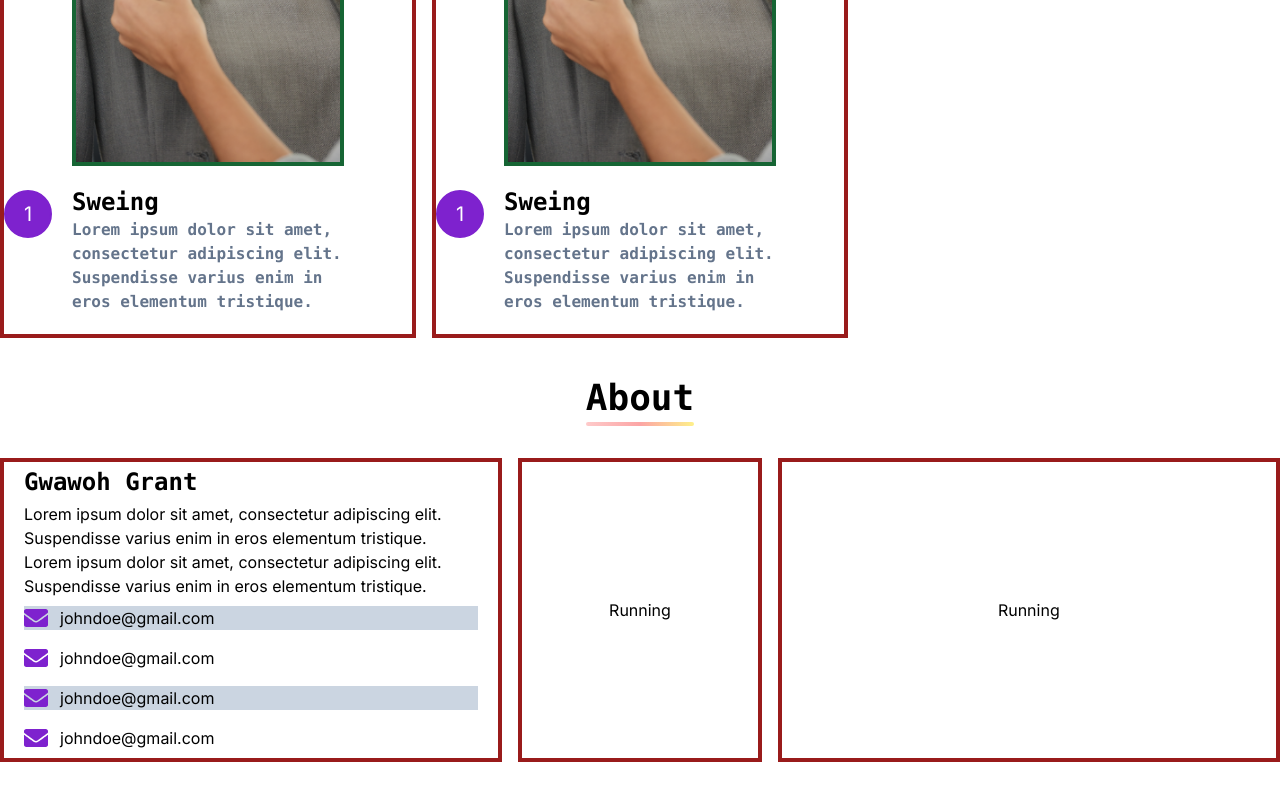
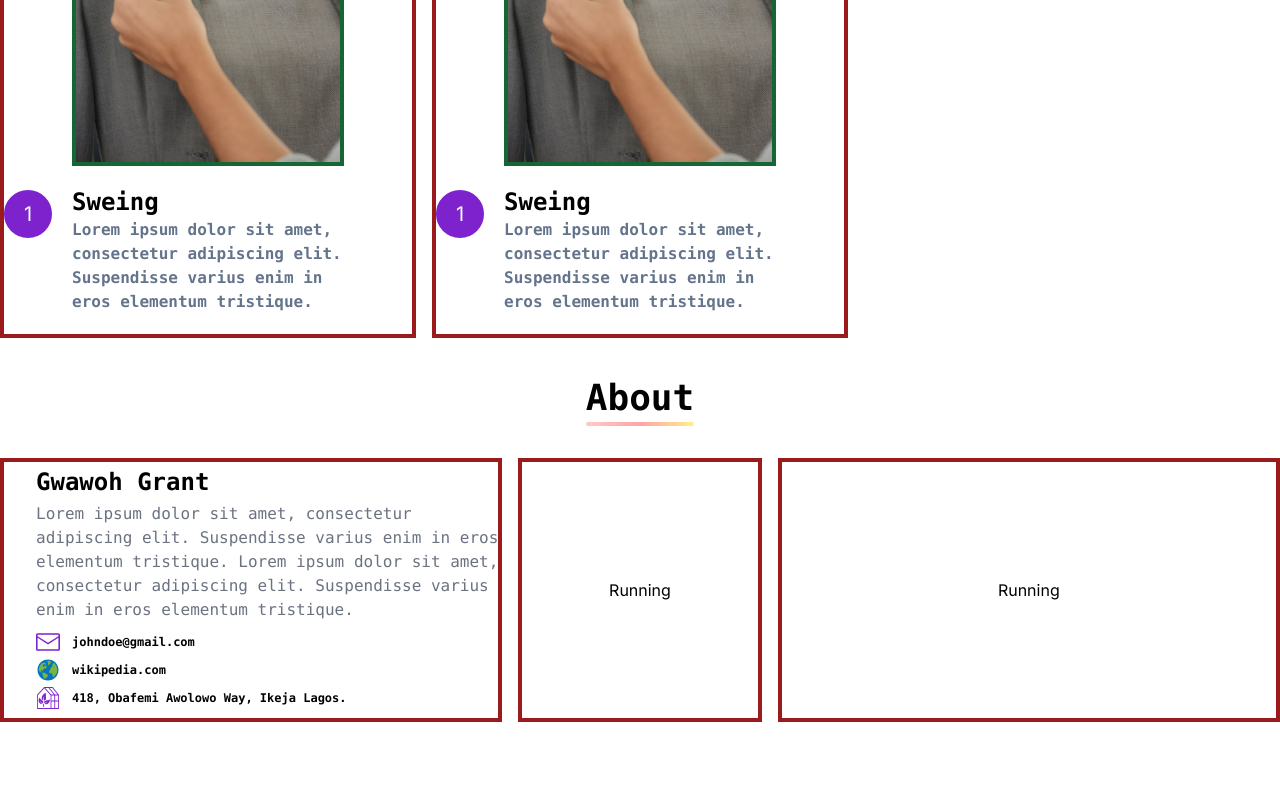
Before and after one commit to kindness-ok/grant-portfolio, a Next.js app: page / in a window 1280 px wide. Shown: the part 1098-1898 px from the top of the page. After the commit the page ends 1860 px from the top, so only its background shows below. Built offline with nearby package versions, Linux system fonts and the light colour scheme.

Commit message:
working on service page: part five

```diff
--- a/src/app/page.tsx
+++ b/src/app/page.tsx
@@ -8,12 +8,14 @@ import MobileNav from '../components/mobilenav';
 import DesktopNav from '../components/desktopNav';
 import Man from '../../public/man.png';
 import Clothone from '../../public/clothone.jpg';
-import { FaEnvelope } from "react-icons/fa";
+import { RxEnvelopeClosed } from "react-icons/rx";
 import { IoShieldCheckmarkSharp } from "react-icons/io5";
+import { GiGreenhouse } from "react-icons/gi";
 import useEmblaCarousel from 'embla-carousel-react';
 import Autoplay from "embla-carousel-autoplay";
 import { RiVerifiedBadgeFill } from "react-icons/ri";
 import Grant from "../../public/grant.jpg";
+import { FcGlobe } from "react-icons/fc";
 import GrantSews from "../../public/grant-sews.png";
 import Sweing from '../../public/sweing1.png';
 import styles from './style.module.css';
@@ -151,34 +153,30 @@ export default function Home() {
             </h2>
           </div>
           <div className="w-full grid grid-cols-1 gap-4 md:grid-cols-3 lg:grid-cols-5 h-full my-10">
-            <div className="md:col-span-2 flex flex-col px-5 border-4 border-red-800 relative cursor-pointer">
+            <div className="md:col-span-2 flex flex-col pl-8 border-4 border-red-800 relative cursor-pointer">
               <div className="my-1">
                 <h2 className="text-black text-xl md:text-2xl font-mono font-bold ">Gwawoh Grant</h2>
               </div>
               <div className="">
-                <p>
+                <p className="text-gray-500 font-medium font-mono">
                   Lorem ipsum dolor sit amet, consectetur adipiscing elit.
                   Suspendisse varius enim in eros elementum tristique.
                   Lorem ipsum dolor sit amet, consectetur adipiscing elit.
                   Suspendisse varius enim in eros elementum tristique.
                 </p>
               </div>
-              <div className="flex flex-col w-full my-2 gap-4">
-                <div className="flex flex-row gap-3 items-center bg-slate-300">
-                  <FaEnvelope className="text-purple-700 text-2xl" />
-                  <p>johndoe@gmail.com</p>
+              <div className="flex flex-col w-full my-2 gap-1">
+                <div className="flex flex-row gap-3 items-center">
+                  <RxEnvelopeClosed className="text-purple-700 text-2xl" />
+                  <p className="text-xs font-mono font-bold ">johndoe@gmail.com</p>
                 </div>
                 <div className="flex flex-row gap-3 items-center bg-transparent">
-                  <FaEnvelope className="text-purple-700 text-2xl" />
-                  <p>johndoe@gmail.com</p>
+                  <FcGlobe className="text-purple-700 text-2xl" />
+                  <p className="text-xs font-mono font-bold ">wikipedia.com</p>
                 </div>
-                <div className="flex flex-row gap-3 items-center bg-slate-300">
-                  <FaEnvelope className="text-purple-700 text-2xl" />
-                  <p>johndoe@gmail.com</p>
-                </div>
-                <div className="flex flex-row gap-3 items-center">
-                  <FaEnvelope className="text-purple-700 text-2xl" />
-                  <p>johndoe@gmail.com</p>
+                <div className="flex flex-row gap-3 items-center bg-transparent">
+                  <GiGreenhouse className="text-purple-700 text-2xl" />
+                  <p className="text-xs font-mono font-bold ">418, Obafemi Awolowo Way, Ikeja Lagos.</p>
                 </div>
               </div>
             </div>
```
